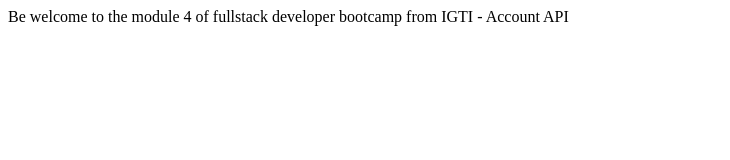
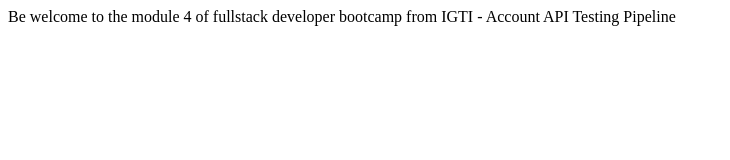
Before and after one commit to raphael-rabadan/igti-module4-my-bank-api, a website: page public/index.html in a window 1280 px wide. Shown: the whole page, without its empty margins (0-730 px from the left). Drawn offline with Linux system fonts and the light colour scheme.

Commit message:
testing heroku pipeline

```diff
--- a/public/index.html
+++ b/public/index.html
@@ -8,6 +8,6 @@
   </head>
   <body>
     Be welcome to the module 4 of fullstack developer bootcamp from IGTI -
-    Account API
+    Account API Testing Pipeline
   </body>
 </html>
```
